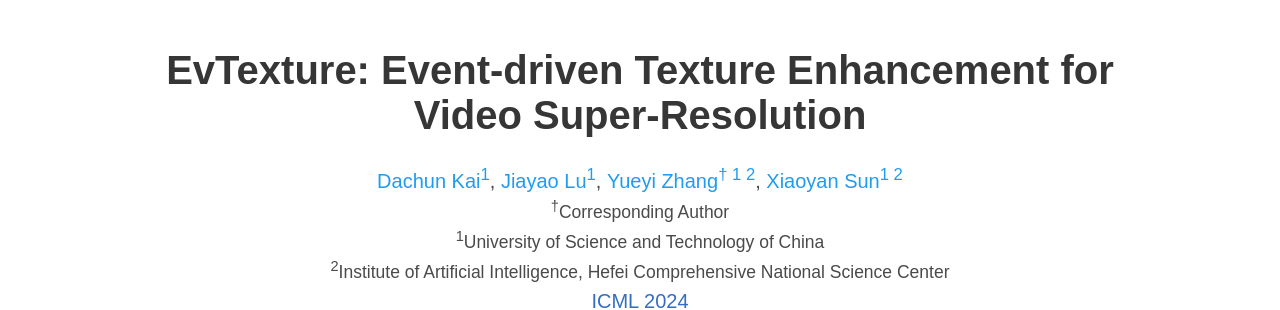
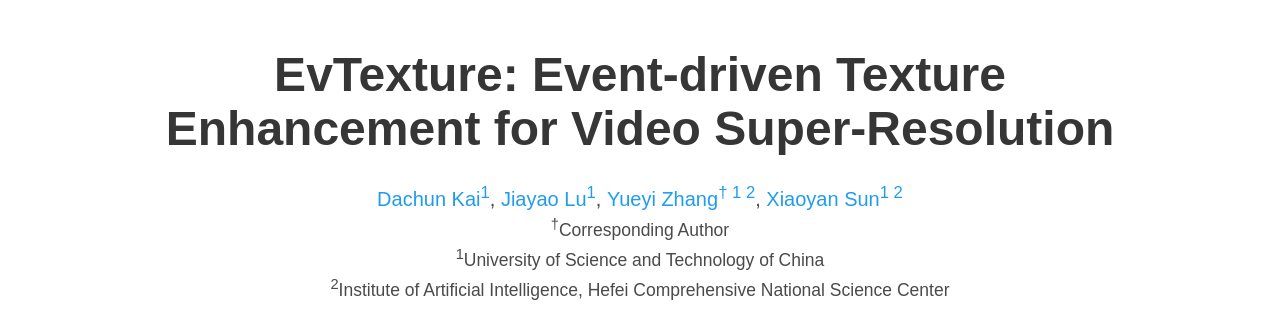
Before and after one commit to DachunKai/evtexture.github.io, a plain HTML site: page index.html in a window 1280 px wide. Shown: the top 310 px of the page. Drawn offline with nearby package versions, Linux system fonts and the light colour scheme; some icons are missing; a web font is replaced by a local one.

Commit message:
Add files via upload

```diff
--- a/index.html
+++ b/index.html
@@ -52,7 +52,7 @@
       <div class="container is-max-desktop">
         <div class="columns is-centered">
           <div class="column has-text-centered">
-            <h1 class="title is-2 publication-title">EvTexture: Event-driven Texture Enhancement for Video Super-Resolution</h1>
+            <h1 class="title is-1 publication-title">EvTexture: Event-driven Texture Enhancement for Video Super-Resolution</h1>
 
             <div class="is-size-5 publication-authors">
               <!-- Paper authors -->
```
